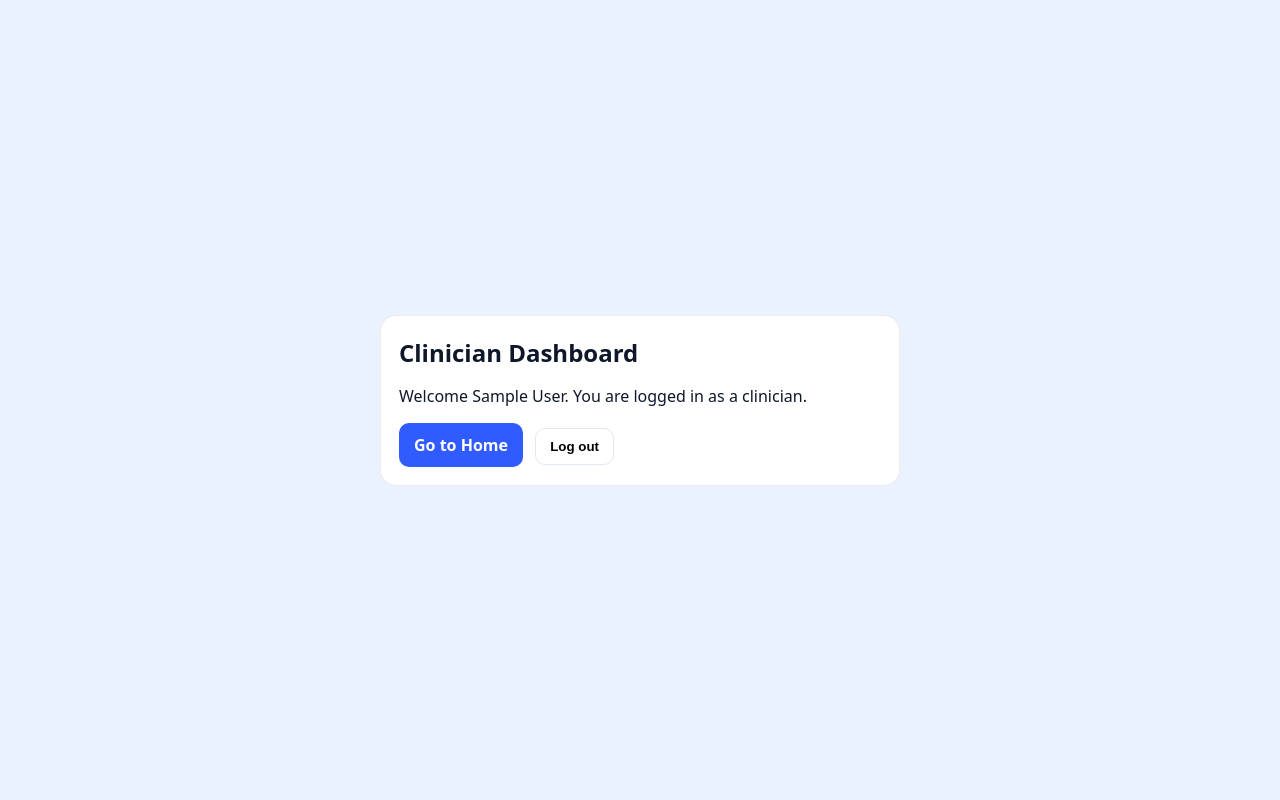
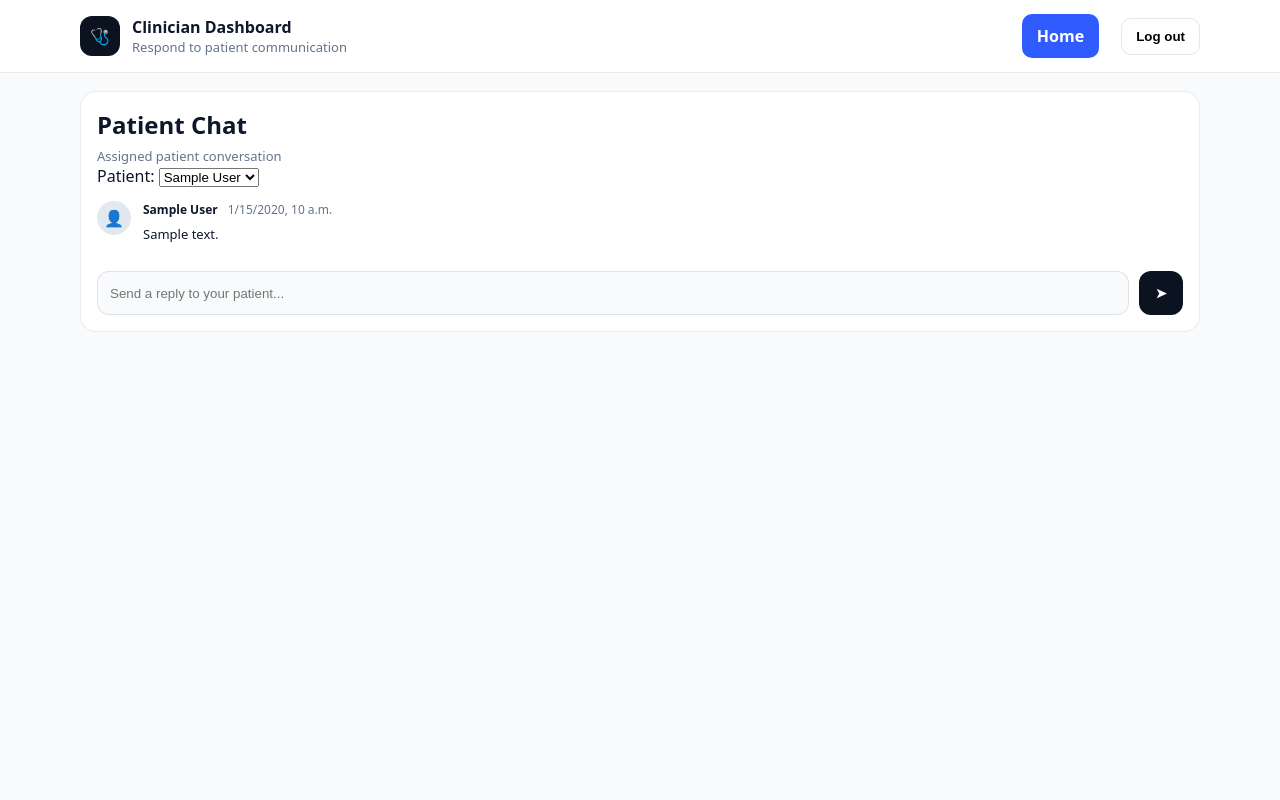
Before and after one commit to markiplagat/WeBSolutions, a Django app: page /accounts/dashboard/clinician/ in a window 1280 px wide. Run offline with Django 5.2, Linux system fonts and the light colour scheme; a user stored in the database is signed in; tables that the repository leaves empty hold one stand-in row (values such as "Sample post").

Commit message:
add chat thread

```diff
--- a/pressure_monitor/templates/auth/dashboard_clinician.html
+++ b/pressure_monitor/templates/auth/dashboard_clinician.html
@@ -7,17 +7,75 @@
   <title>Clinician Dashboard</title>
   <link rel="stylesheet" href="{% static 'css/site.css' %}">
 </head>
-<body class="auth-page">
-  <div class="auth-wrap">
-    <div class="auth-card">
-      <h2>Clinician Dashboard</h2>
-      <p>Welcome {{ request.user.get_full_name|default:request.user.username }}. You are logged in as a clinician.</p>
-      <a class="btn btn--primary" href="/">Go to Home</a>
+<body class="dash-page">
+<header class="dash-topbar">
+  <div class="dash-container dash-topbar__inner">
+    <div class="dash-title">
+      <div class="dash-avatar">🩺</div>
+      <div>
+        <div class="dash-title__h">Clinician Dashboard</div>
+        <div class="dash-title__sub">Respond to patient communication</div>
+      </div>
+    </div>
+
+    <div class="dash-actions">
+      <a class="btn btn--primary" href="/">Home</a>
       <form method="post" action="/accounts/logout/" style="display:inline; margin-left:.5rem;">
         {% csrf_token %}
         <button class="btn btn--ghost" type="submit">Log out</button>
       </form>
     </div>
   </div>
+</header>
+
+<main class="dash-container dash-main">
+  <section class="card2">
+    <div class="card2__head row-between">
+      <div>
+        <h2>Patient Chat</h2>
+        <p>Assigned patient conversation</p>
+      </div>
+    </div>
+
+    {% if assigned_patients %}
+      <form method="get" style="margin-bottom: 0.75rem;">
+        <label for="patient">Patient:</label>
+        <select id="patient" name="patient" onchange="this.form.submit()">
+          {% for p in assigned_patients %}
+            <option value="{{ p.id }}" {% if p == selected_patient %}selected{% endif %}>{{ p.user.get_full_name|default:p.user.username }}</option>
+          {% endfor %}
+        </select>
+      </form>
+
+      <div class="thread" style="max-height: 350px; overflow-y:auto; margin-bottom:1rem;">
+        {% for m in message_thread %}
+          <div class="msg" style="margin-bottom:.65rem;">
+            <div class="msg__avatar">{% if m.sender_role == 'CLINICIAN' %}🩺{% else %}👤{% endif %}</div>
+            <div class="msg__body">
+              <div class="msg__meta">
+                <strong>{% if m.sender_role == 'CLINICIAN' %}You{% else %}{{ selected_patient.user.get_full_name|default:selected_patient.user.username }}{% endif %}</strong>
+                <span>{{ m.created_at|date:"n/j/Y, P" }}</span>
+              </div>
+              <div class="msg__text">{{ m.body }}</div>
+            </div>
+          </div>
+        {% empty %}
+          <p>No messages yet. Start the conversation below.</p>
+        {% endfor %}
+      </div>
+
+      <form method="post">
+        {% csrf_token %}
+        <input type="hidden" name="patient_id" value="{{ selected_patient.id }}" />
+        <div class="msg-box">
+          <input class="msg-input" type="text" name="message" placeholder="Send a reply to your patient..." required>
+          <button class="send-btn" type="submit">➤</button>
+        </div>
+      </form>
+    {% else %}
+      <p>You have no assigned patients yet.</p>
+    {% endif %}
+  </section>
+</main>
 </body>
 </html>
```
Also changed, not shown: pressure_monitor/templates/auth/dashboard_patient.html (+25 -33 lines), pressure_monitor/web/auth_urls.py (+4 -4 lines).
